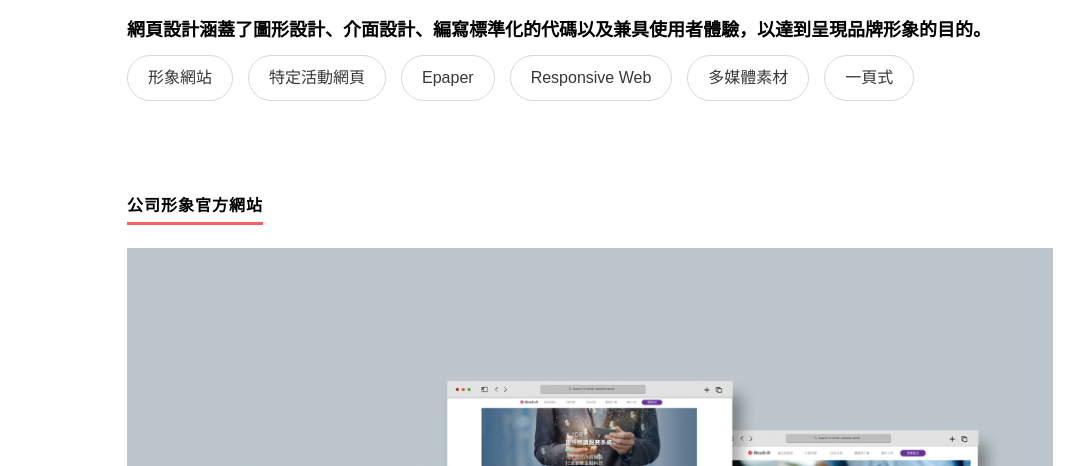
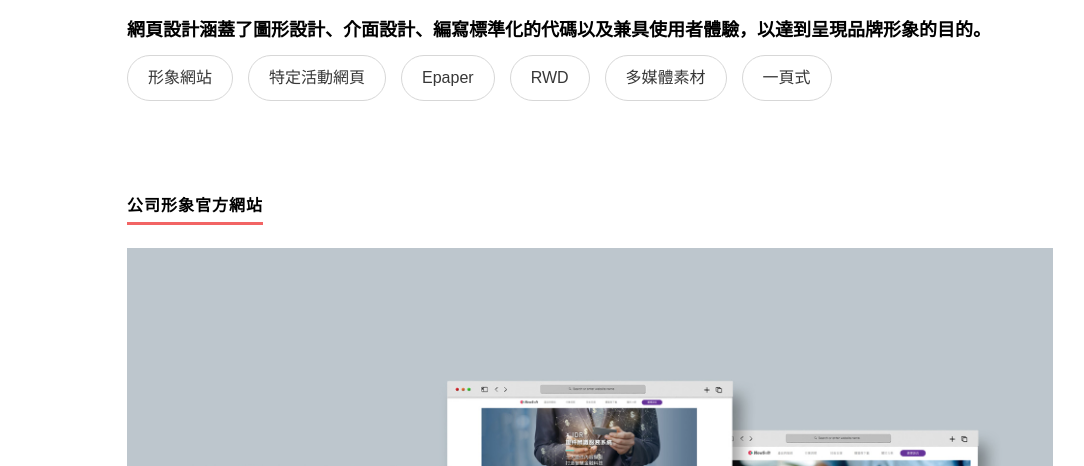
Before and after one commit to angelwartw/myprofile, a plain HTML site: page resume/web-details.html in a window 1280 px wide. Shown: the part 334-800 px from the top of the page, without its empty margins (50-1134 px from the left). Drawn offline with nearby package versions, Linux system fonts and the light colour scheme.

Commit message:
Update web-details.html

```diff
--- a/resume/web-details.html
+++ b/resume/web-details.html
@@ -51,7 +51,7 @@
 			   <li>形象網站</li>
 			   <li>特定活動網頁</li>
 			   <li>Epaper</li>
-			<li>Responsive Web</li>
+			<li>RWD</li>
                <li>多媒體素材</li>
                <li>一頁式</li>
              </ul>
```
